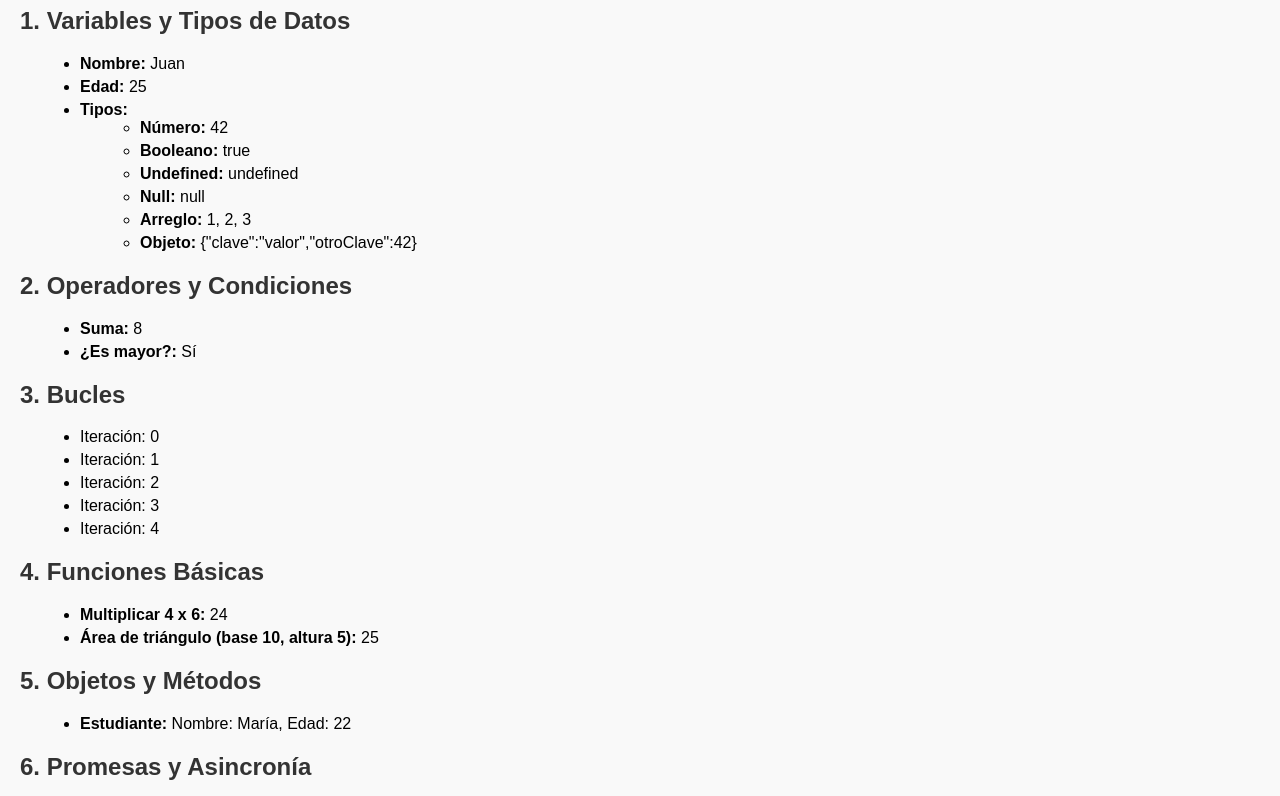
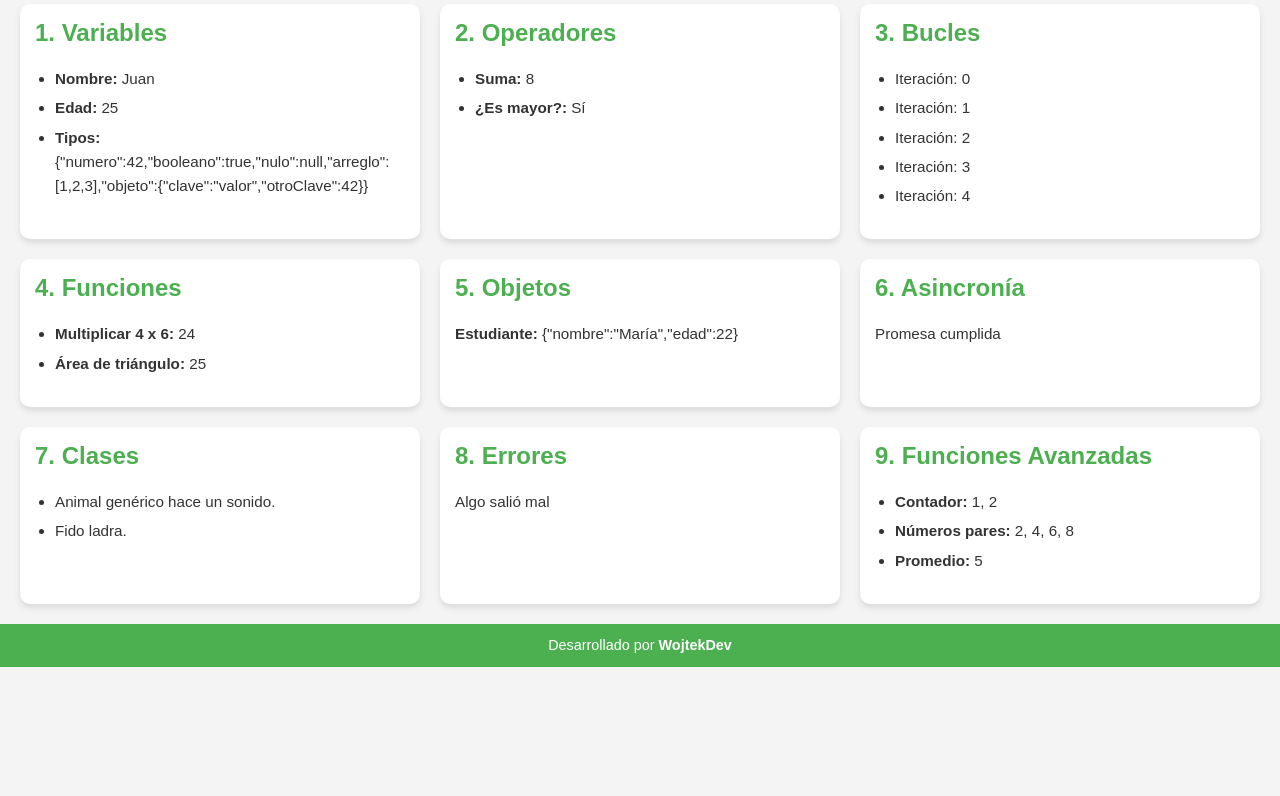
Before and after one commit to Soldado-Lulu/Practicas, a plain HTML site: page javascript/Memoria.html in a window 1280 px wide. Shown: the part 73-869 px from the top of the page. After the commit the page ends 800 px from the top, so only its background shows below. Drawn offline with Linux system fonts and the light colour scheme.

Commit message:
mas orden y diseño

```diff
--- a/javascript/Memoria.html
+++ b/javascript/Memoria.html
@@ -3,14 +3,27 @@
 <head>
     <meta charset="UTF-8">
     <meta name="viewport" content="width=device-width, initial-scale=1.0">
-    <title>Ejemplo Ordenado de JavaScript</title>
+    <title>Ejemplo JavaScript Visual</title>
     <link rel="stylesheet" href="styles.css">
 </head>
 <body>
-    <h1>Datos de Ejemplo</h1>
-    <div id="contenido">
-        <!-- El contenido será agregado dinámicamente aquí -->
-    </div>
+    <header>
+        <h1>Ejemplo de Datos en JavaScript</h1>
+    </header>
+    <main class="grid-container">
+        <div id="variables" class="area"></div>
+        <div id="operadores" class="area"></div>
+        <div id="bucles" class="area"></div>
+        <div id="funciones" class="area"></div>
+        <div id="objetos" class="area"></div>
+        <div id="asincronia" class="area"></div>
+        <div id="clases" class="area"></div>
+        <div id="errores" class="area"></div>
+        <div id="funcionesAvanzadas" class="area"></div>
+    </main>
+    <footer>
+        <p>Desarrollado por <strong>WojtekDev</strong></p>
+    </footer>
     <script src="Memoria.js"></script>
 </body>
 </html>
--- a/javascript/Memoria.js
+++ b/javascript/Memoria.js
@@ -1,4 +1,4 @@
-// Datos de ejemplo organizados
+// Datos organizados
 const datos = {
     variables: {
         nombre: "Juan",
@@ -38,69 +38,72 @@ const datos = {
     }
 };
 
-// Función para renderizar datos en el HTML
+// Función para renderizar datos en áreas específicas
 const renderizarDatos = (datos) => {
-    const contenedor = document.getElementById("contenido");
-
-    contenedor.innerHTML = `
-        <h2>1. Variables y Tipos de Datos</h2>
+    document.getElementById("variables").innerHTML = `
+        <h2>1. Variables</h2>
         <ul>
             <li><strong>Nombre:</strong> ${datos.variables.nombre}</li>
             <li><strong>Edad:</strong> ${datos.variables.edad}</li>
-            <li><strong>Tipos:</strong>
-                <ul>
-                    <li><strong>Número:</strong> ${datos.variables.tipos.numero}</li>
-                    <li><strong>Booleano:</strong> ${datos.variables.tipos.booleano}</li>
-                    <li><strong>Undefined:</strong> ${datos.variables.tipos.indefinido}</li>
-                    <li><strong>Null:</strong> ${datos.variables.tipos.nulo}</li>
-                    <li><strong>Arreglo:</strong> ${datos.variables.tipos.arreglo.join(", ")}</li>
-                    <li><strong>Objeto:</strong> ${JSON.stringify(datos.variables.tipos.objeto)}</li>
-                </ul>
-            </li>
+            <li><strong>Tipos:</strong> ${JSON.stringify(datos.variables.tipos)}</li>
         </ul>
+    `;
 
-        <h2>2. Operadores y Condiciones</h2>
+    document.getElementById("operadores").innerHTML = `
+        <h2>2. Operadores</h2>
         <ul>
             <li><strong>Suma:</strong> ${datos.operadores.suma}</li>
             <li><strong>¿Es mayor?:</strong> ${datos.operadores.resultado}</li>
         </ul>
+    `;
 
+    document.getElementById("bucles").innerHTML = `
         <h2>3. Bucles</h2>
         <ul>
             ${datos.bucles.map((i) => `<li>Iteración: ${i}</li>`).join("")}
         </ul>
+    `;
 
-        <h2>4. Funciones Básicas</h2>
+    document.getElementById("funciones").innerHTML = `
+        <h2>4. Funciones</h2>
         <ul>
             <li><strong>Multiplicar 4 x 6:</strong> ${datos.funciones.multiplicar(4, 6)}</li>
-            <li><strong>Área de triángulo (base 10, altura 5):</strong> ${datos.funciones.calcularAreaTriangulo(10, 5)}</li>
+            <li><strong>Área de triángulo:</strong> ${datos.funciones.calcularAreaTriangulo(10, 5)}</li>
         </ul>
+    `;
 
-        <h2>5. Objetos y Métodos</h2>
+    document.getElementById("objetos").innerHTML = `
+        <h2>5. Objetos</h2>
+        <p><strong>Estudiante:</strong> ${JSON.stringify(datos.objetos.estudiante)}</p>
+    `;
+
+    document.getElementById("asincronia").innerHTML = `
+        <h2>6. Asincronía</h2>
+        <p>${datos.asincronia}</p>
+    `;
+
+    document.getElementById("clases").innerHTML = `
+        <h2>7. Clases</h2>
         <ul>
-            <li><strong>Estudiante:</strong> Nombre: ${datos.objetos.estudiante.nombre}, Edad: ${datos.objetos.estudiante.edad}</li>
+            <li>${datos.clases.animal}</li>
+            <li>${datos.clases.perro}</li>
         </ul>
+    `;
 
-        <h2>6. Promesas y Asincronía</h2>
-        <p>${datos.asincronia}</p>
+    document.getElementById("errores").innerHTML = `
+        <h2>8. Errores</h2>
+        <p>${datos.manejoErrores}</p>
+    `;
 
-        <h2>7. Clases y Herencia</h2>
-        <ul>
-            <li><strong>Animal:</strong> ${datos.clases.animal}</li>
-            <li><strong>Perro:</strong> ${datos.clases.perro}</li>
-        </ul>
-
-        <h2>8. Manejo de Errores</h2>
-        <p>${datos.manejoErrores}</p>
-
+    document.getElementById("funcionesAvanzadas").innerHTML = `
         <h2>9. Funciones Avanzadas</h2>
         <ul>
             <li><strong>Contador:</strong> ${datos.funcionesAvanzadas.contador.join(", ")}</li>
             <li><strong>Números pares:</strong> ${datos.funcionesAvanzadas.numerosPares.join(", ")}</li>
-            <li><strong>Promedio de pares:</strong> ${datos.funcionesAvanzadas.promedioPares}</li>
+            <li><strong>Promedio:</strong> ${datos.funcionesAvanzadas.promedioPares}</li>
         </ul>
     `;
 };
 
-// Llamar a la función para renderizar datos
+// Renderizar los datos
 renderizarDatos(datos);
--- a/javascript/styles.css
+++ b/javascript/styles.css
@@ -1,24 +1,79 @@
+/* Configuración general */
 body {
-    font-family: Arial, sans-serif;
-    margin: 20px;
-    background-color: #f9f9f9;
-}
-
-h1, h2 {
+    font-family: 'Arial', sans-serif;
+    margin: 0;
+    padding: 0;
+    background-color: #f4f4f4;
     color: #333;
 }
 
-ul, ol {
-    margin-left: 20px;
+header, footer {
+    background-color: #4CAF50;
+    color: white;
+    text-align: center;
+    padding: 10px 0;
 }
 
-pre {
-    background-color: #f4f4f4;
-    padding: 10px;
-    border-left: 4px solid #ccc;
-    overflow-x: auto;
+h1 {
+    margin: 0;
+    font-size: 2em;
 }
 
-li {
+footer p {
+    margin: 0;
+    font-size: 0.9em;
+}
+
+/* Grid Layout */
+.grid-container {
+    display: grid;
+    grid-template-columns: repeat(auto-fit, minmax(300px, 1fr)); /* Asegura un tamaño mínimo de 300px */
+    gap: 20px;
+    padding: 20px;
+}
+
+/* Área de datos */
+.area {
+    background-color: #fff;
+    padding: 15px;
+    border-radius: 10px;
+    box-shadow: 0 4px 6px rgba(0, 0, 0, 0.1);
+    overflow: hidden; /* Asegura que nada sobresalga del área */
+    word-wrap: break-word; /* Ajusta palabras largas */
+    transition: transform 0.3s ease;
+}
+
+.area:hover {
+    transform: scale(1.05);
+}
+
+/* Títulos de secciones */
+.area h2 {
+    margin-top: 0;
+    color: #4CAF50;
+}
+
+/* Listas */
+ul {
+    padding-left: 20px;
+}
+
+ul li {
     margin-bottom: 5px;
+    word-wrap: break-word; /* Ajusta palabras largas dentro de listas */
 }
+
+/* Ajuste para texto largo */
+p, li {
+    line-height: 1.6; /* Mejora la legibilidad */
+    font-size: 0.95em;
+    overflow-wrap: anywhere; /* Permite romper palabras largas */
+    margin: 5px 0;
+}
+
+/* Ajuste para dispositivos pequeños */
+@media (max-width: 600px) {
+    .grid-container {
+        grid-template-columns: 1fr; /* Cambia a una sola columna en pantallas pequeñas */
+    }
+}
```
